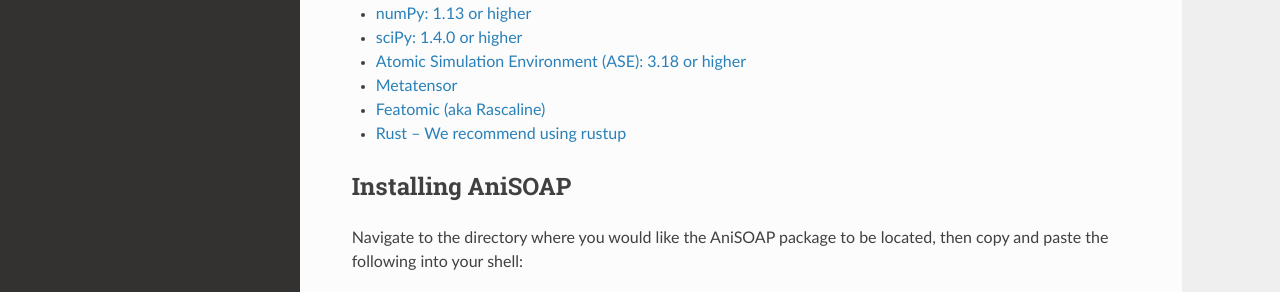
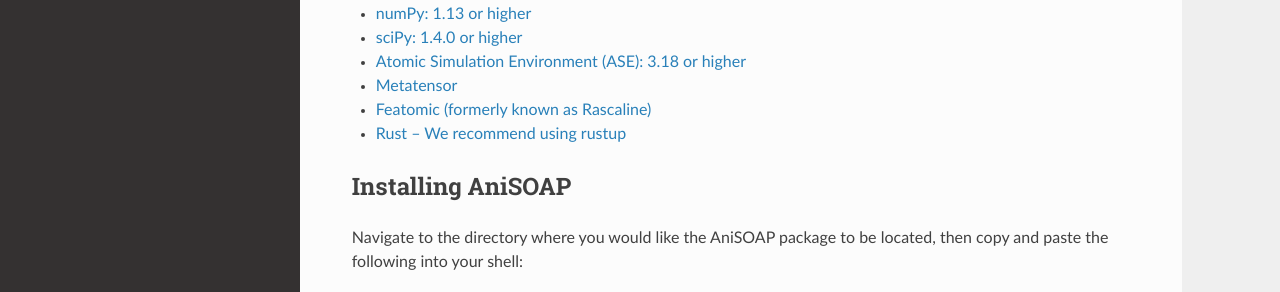
Before and after one commit to cersonsky-lab/AniSOAP, a Sphinx documentation site: the page built from docs/source/installation.rst, in a window 1280 px wide and 1264 px high. Shown: the part 310-602 px from the top of the window. Built offline with Sphinx 7.4.7 and the Read the Docs theme 3.1.0, drawn with Linux system fonts in a browser that asks for light colours; pages that are not in the unit, such as notebooks, are missing from menus.

Commit message:
Update docs/source/installation.rst
Co-authored-by: Rose K. Cersonsky <47536110+rosecers@users.noreply.github.com>

```diff
--- a/docs/source/installation.rst
+++ b/docs/source/installation.rst
@@ -12,7 +12,7 @@
 * `sciPy: 1.4.0 or higher <https://scipy.org/install/>`_
 * `Atomic Simulation Environment (ASE): 3.18 or higher <https://wiki.fysik.dtu.dk/ase/install.html>`_
 * `Metatensor <https://docs.metatensor.org/latest/index.html>`_
-* `Featomic (aka Rascaline) <https://metatensor.github.io/featomic/latest/index.html>`_
+* `Featomic (formerly known as Rascaline) <https://metatensor.github.io/featomic/latest/index.html>`_
 * `Rust -- We recommend using rustup <https://rustup.rs/>`_
 
 
```
